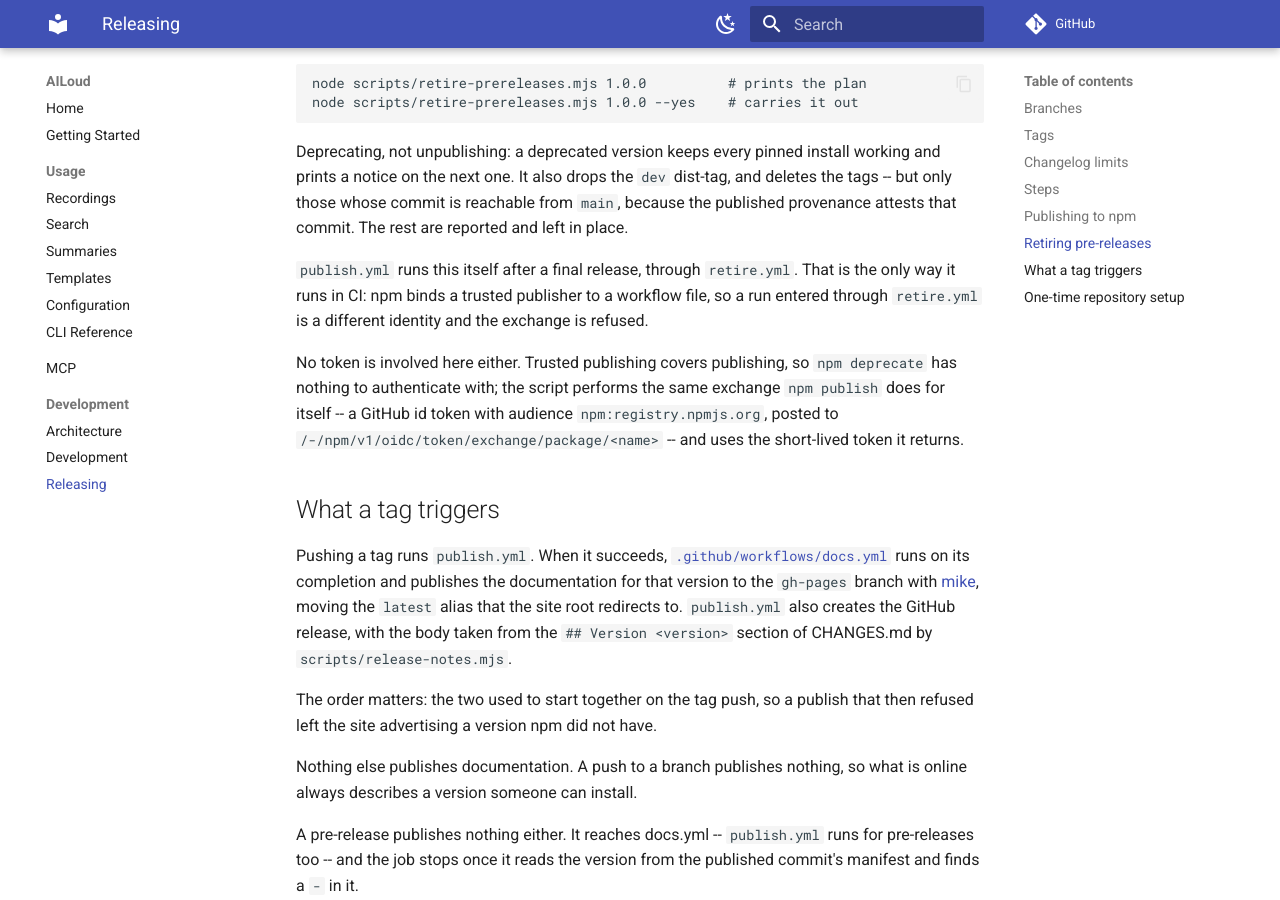
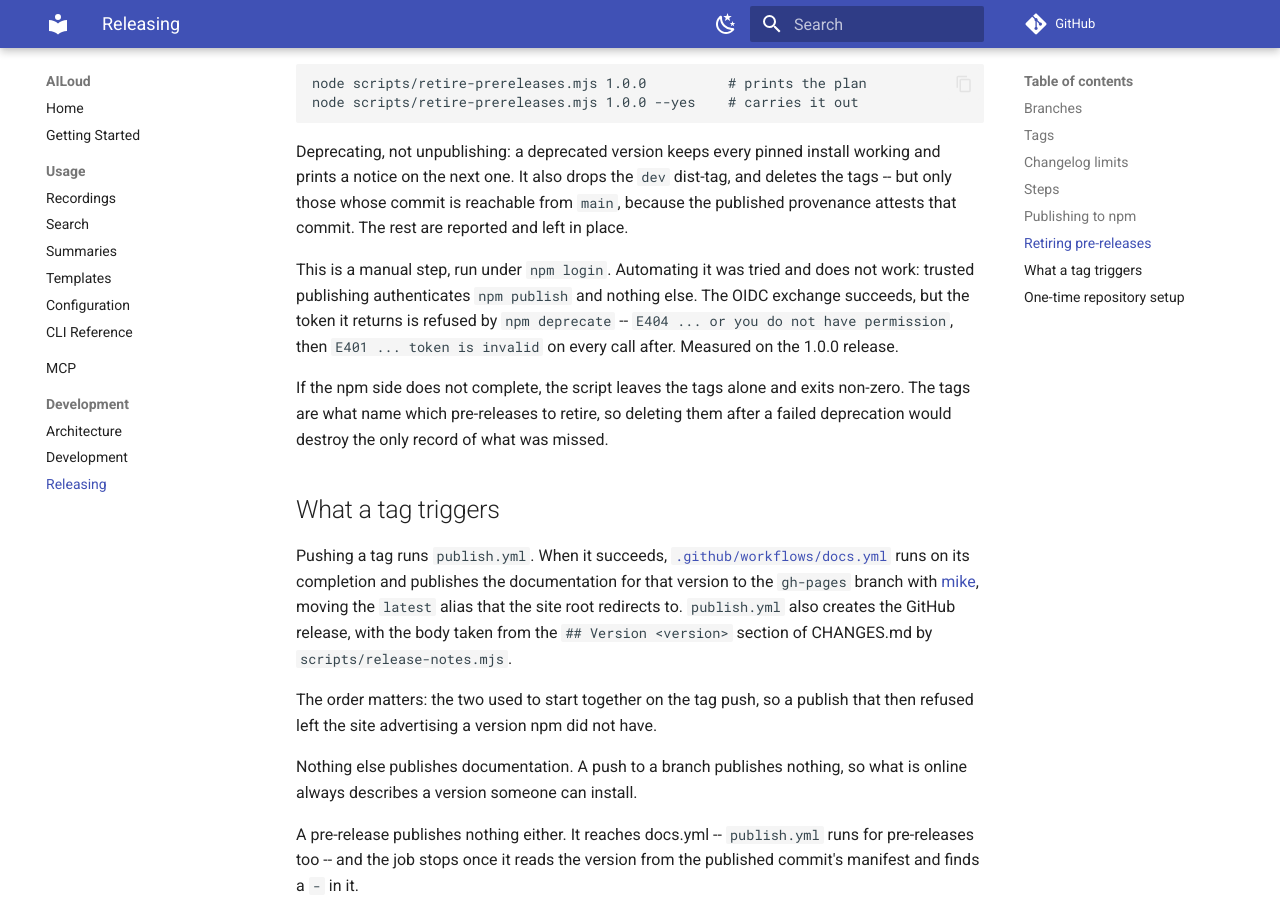
Before and after one commit to lorem-dev/ailoud, an MkDocs documentation site: the page built from docs/development/releasing.md, in a window 1280 px wide and 900 px high, scrolled down 2926 px. Built offline with MkDocs 1.6.1 and Material for MkDocs 9.7.7, drawn with Linux system fonts in a browser that asks for light colours; comment, search, counter and statistics services are not loaded; the version menu is left out.

Commit message:
fix: retire snapshots by hand, because the OIDC token cannot deprecate
The 1.0.0 release settled this. The exchange works and returned a token; npm
then refused it: `E404 ... or you do not have permission` on the first call and
`E401 ... token is invalid` on every one after. It is publish-scoped and spent.
Trusted publishing authenticates `npm publish` and nothing else -- which is
what AGENTS.md said before I read npm's oidc.js, found the exchange endpoint,
and talked myself out of it.

So retire.yml is gone, publish.yml no longer calls it, and the script runs from
a terminal under `npm login`. What the attempt leaves behind is worth keeping:
npmOidc.mjs, which preflight-npm-auth.mjs uses to establish before publishing
that npm will accept all three packages -- a question the exchange CAN answer.

Two things the release proved that the docs had as guesses: npm matches
`workflow_ref` (the entry workflow) and not `job_workflow_ref`, so a reusable
workflow is not the problem; and the token's scope is.

The earlier fix held, which is the point of it: the npm side failed, so the
script kept the tags and exited non-zero instead of deleting the only record of
which snapshots still need retiring. Its release ran green and shipped
everything; only the retirement is outstanding.

```diff
--- a/docs/development/releasing.md
+++ b/docs/development/releasing.md
@@ -129,17 +129,15 @@ and deletes the tags -- but only those whose commit is reachable from `main`,
 because the published provenance attests that commit. The rest are reported and
 left in place.
 
-`publish.yml` runs this itself after a final release, through
-`retire.yml`. That is the only way it runs in CI: npm binds a trusted publisher
-to a workflow file, so a run entered through `retire.yml` is a different
-identity and the exchange is refused.
+This is a manual step, run under `npm login`. Automating it was tried and does
+not work: trusted publishing authenticates `npm publish` and nothing else. The
+OIDC exchange succeeds, but the token it returns is refused by `npm deprecate`
+-- `E404 ... or you do not have permission`, then `E401 ... token is invalid`
+on every call after. Measured on the 1.0.0 release.
 
-No token is involved here either. Trusted publishing covers publishing, so
-`npm deprecate` has nothing to authenticate with; the script performs the same
-exchange `npm publish` does for itself -- a GitHub id token with audience
-`npm:registry.npmjs.org`, posted to
-`/-/npm/v1/oidc/token/exchange/package/<name>` -- and uses the short-lived
-token it returns.
+If the npm side does not complete, the script leaves the tags alone and exits
+non-zero. The tags are what name which pre-releases to retire, so deleting them
+after a failed deprecation would destroy the only record of what was missed.
 
 ## What a tag triggers
 
```
Also changed, not shown: AGENTS.md (+23 -17 lines), 3 other files.
